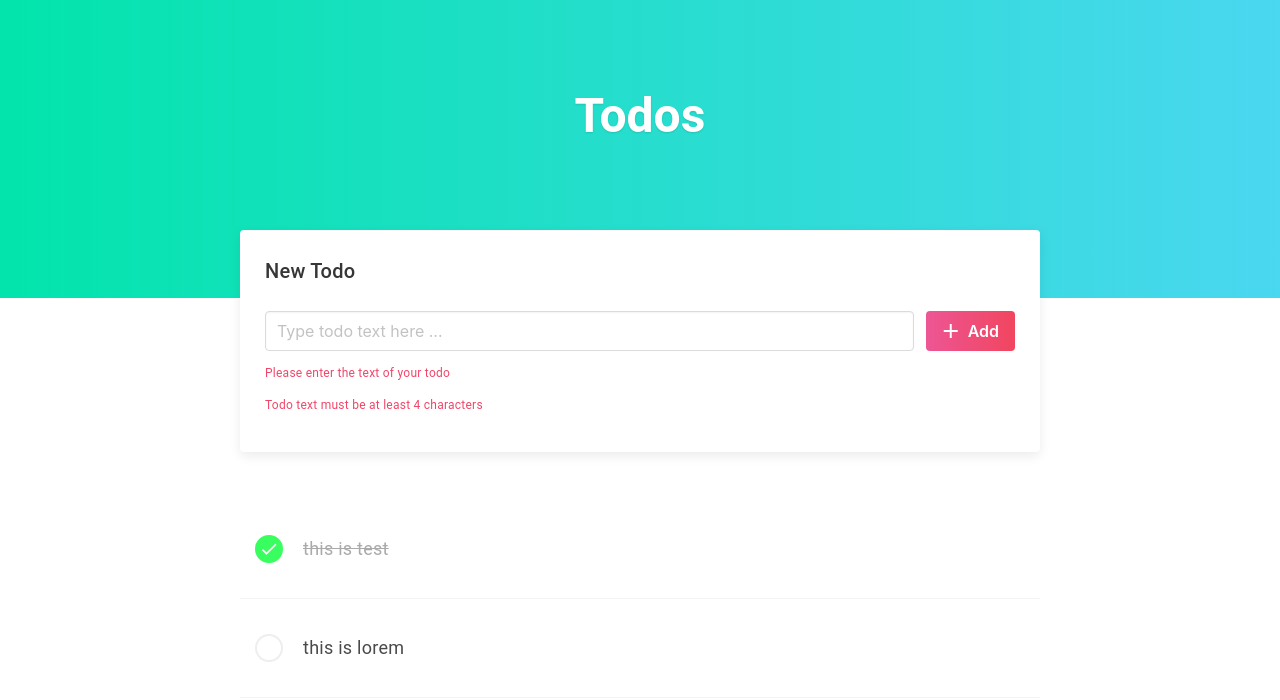
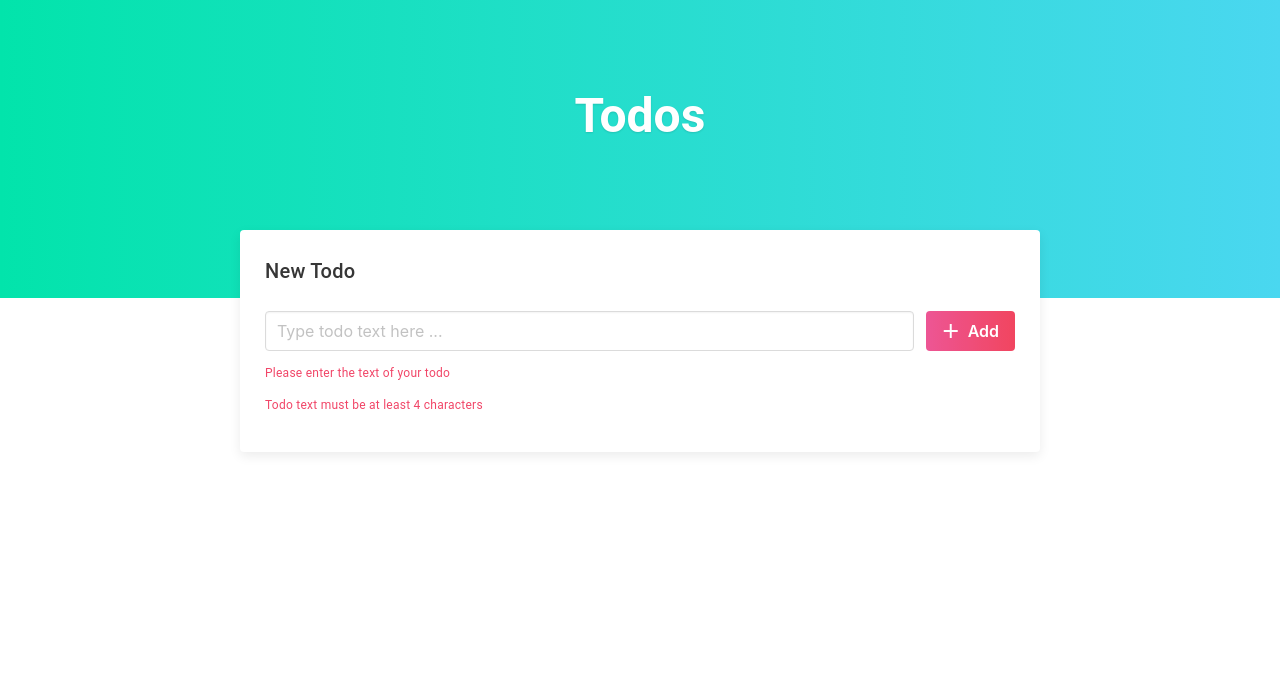
Before and after one commit to hesam-valizadeh/Todo-List, an Angular app: page / in a window 1280 px wide. Shown: the top 700 px of the page. Built offline with nearby package versions, Linux system fonts and the light colour scheme.

Commit message:
Update data.service.ts

```diff
--- a/src/app/shared/data.service.ts
+++ b/src/app/shared/data.service.ts
@@ -5,10 +5,7 @@ import { Todo } from './todo.model';
   providedIn: 'root'
 })
 export class DataService {
-  todos: Todo[] = [
-    new Todo('this is test',true),
-    new Todo('this is lorem',false)
-  ];
+  todos: Todo[] = [];
 
   constructor() { }
 
```
